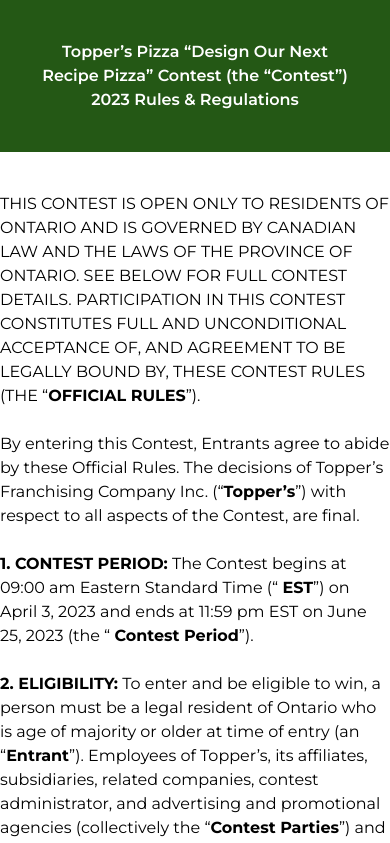
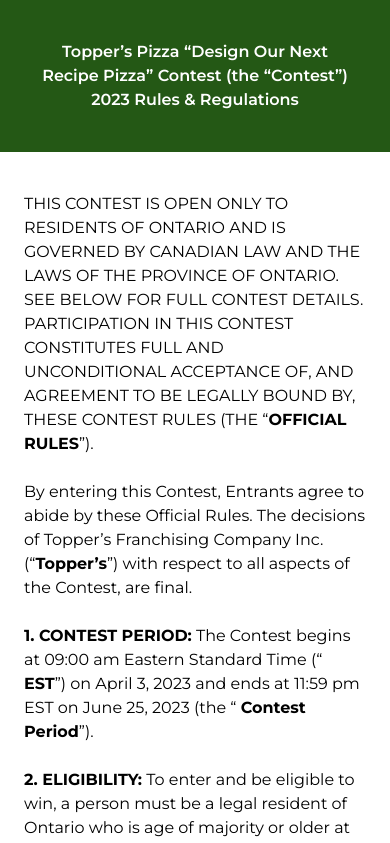
Before and after one commit to PropziGithub/pizza-contest, a React (Vite) app: page /rules in a window 390 px wide. Shown: the top 843 px of the page. Built offline with nearby package versions, Linux system fonts and the light colour scheme.

Commit message:
chore: add px on mobile

```diff
--- a/src/components/Rules.jsx
+++ b/src/components/Rules.jsx
@@ -15,7 +15,7 @@
         </div>
       </div>
 
-      <div className=" max-w-4xl mx-auto mb-10">
+      <div className=" max-w-4xl mx-auto mb-10 px-6 md:px-0">
         <p>
           THIS CONTEST IS OPEN ONLY TO RESIDENTS OF ONTARIO AND IS GOVERNED BY
           CANADIAN LAW AND THE LAWS OF THE PROVINCE OF ONTARIO. SEE BELOW FOR
```
